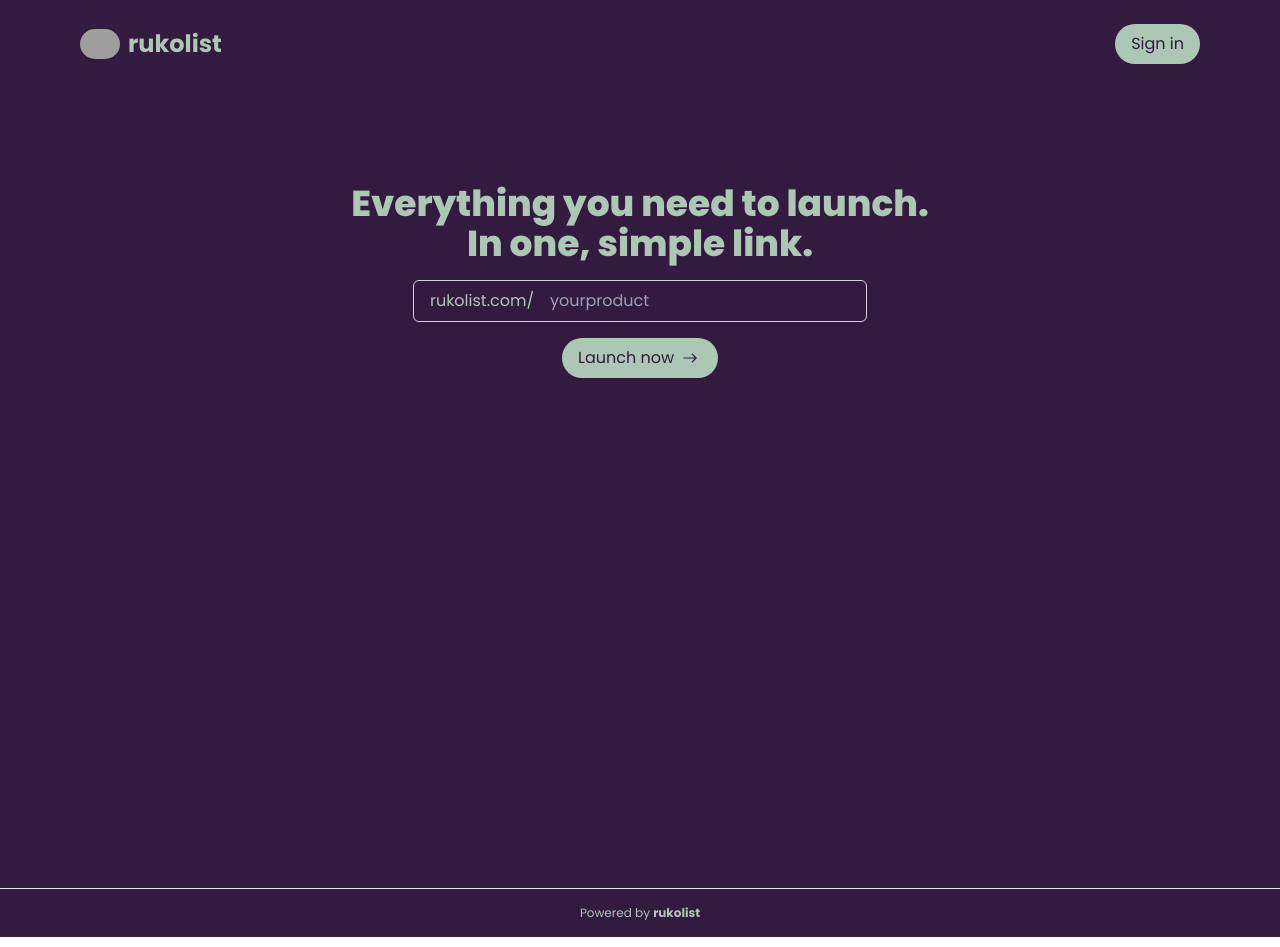
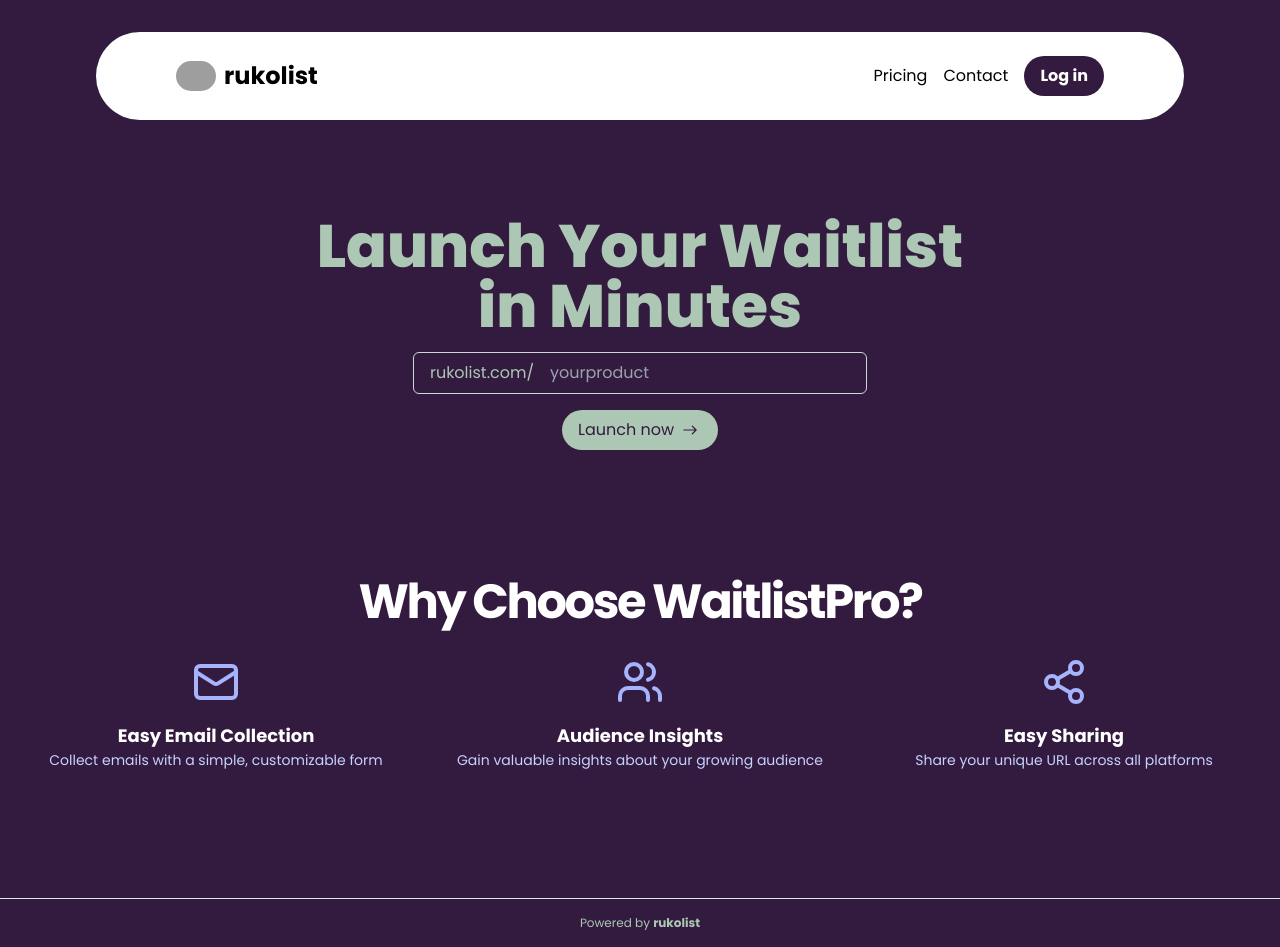
Before and after one commit to kirtanchandak/rukolist, a Next.js app: page / in a window 1280 px wide. Built offline with nearby package versions, Linux system fonts and the light colour scheme; no server answers; grey boxes are pictures that could not be loaded.

Commit message:
landing page change

```diff
--- a/app/(auth-pages)/sign-in/page.tsx
+++ b/app/(auth-pages)/sign-in/page.tsx
@@ -4,7 +4,6 @@ import { OAuthButtons } from "../oAuth-signin";
 export default function Login() {
   return (
     <>
-      <Navbar />
       <section className="bg-primary">
         <div className="flex flex-col items-center justify-center px-6 mx-auto h-screen">
           <div className="w-full bg-white rounded-lg shadow dark:border md:mt-0 sm:max-w-md xl:p-0 dark:bg-gray-800 dark:border-gray-700">
--- a/components/Navbar.tsx
+++ b/components/Navbar.tsx
@@ -5,7 +5,8 @@ import AuthButton from "./header-auth";
 export default function Navbar() {
   return (
     <>
-      <div className="flex items-center justify-between md:px-20 px-4 py-6 bg-primary">
+      <div className="py-8 md:px-24 px-4">
+        <div className="flex items-center justify-between md:px-20 px-4 md:py-6 py-3 bg-white rounded-full">
           <Link href="/" className="flex items-center gap-2">
             <Image
               className="rounded-full"
@@ -14,9 +15,16 @@ export default function Navbar() {
               src="https://play-lh.googleusercontent.com/O8mvDQlw4AwmGfUrh4lviZD_PwwhRHz2etA25F77SbXrm3qEHOt2826aNkKar4D0yw"
               alt="logo"
             />
-          <p className="text-2xl font-bold text-secondary">rukolist</p>
+            <p className="text-2xl font-bold">rukolist</p>
           </Link>
+          <div className="flex items-center gap-4">
+            <div className="md:flex gap-4 hidden">
+              <p>Pricing</p>
+              <p>Contact</p>
+            </div>
             <AuthButton />
+          </div>
+        </div>
       </div>
     </>
   );
--- a/components/header-auth.tsx
+++ b/components/header-auth.tsx
@@ -14,7 +14,7 @@ export default async function AuthButton() {
       <form action={signOutAction}>
         <Button
           type="submit"
-          className="py-2 px-4 bg-secondary text-primary rounded-full"
+          className="py-2 px-4 bg-primary text-primary rounded-full font-medium"
           variant={"outline"}
         >
           Sign out
@@ -25,9 +25,9 @@ export default async function AuthButton() {
     <div className="flex items-center gap-8 0">
       <Link
         href="/sign-in"
-        className="py-2 px-4 bg-secondary text-primary rounded-full"
+        className="py-2 px-4 bg-primary text-white rounded-full font-bold"
       >
-        Sign in
+        Log in
       </Link>
     </div>
   );
--- a/components/hero.tsx
+++ b/components/hero.tsx
@@ -1,15 +1,16 @@
 import { IoIosArrowRoundForward } from "react-icons/io";
 import Navbar from "./Navbar";
 import Footer from "./Footer";
+import { Mail, Users, Share2, Rocket } from "lucide-react";
 
 export default function Hero() {
   return (
     <>
       <div className=" bg-primary">
         <Navbar />
-        <div className="h-screen pt-24">
-          <h1 className="text-4xl font-extrabold text-center text-secondary">
-            Everything you need to launch. <br /> In one, simple link.
+        <div className="pt-16">
+          <h1 className="text-6xl font-extrabold text-center text-secondary">
+            Launch Your Waitlist <br /> in Minutes
           </h1>
           <form className="flex flex-col items-center space-y-4 mt-4">
             <div className="flex items-center border border-gray-300 rounded-md overflow-hidden">
@@ -28,6 +29,40 @@ export default function Hero() {
               Launch now <IoIosArrowRoundForward className="text-2xl" />
             </button>
           </form>
+          <section className="py-12 md:py-24 lg:py-32">
+            <div className="container px-4 md:px-6">
+              <h2 className="text-3xl font-bold tracking-tighter sm:text-4xl md:text-5xl text-center mb-8 text-white">
+                Why Choose WaitlistPro?
+              </h2>
+              <div className="grid gap-10 sm:grid-cols-2 md:grid-cols-3">
+                <div className="flex flex-col items-center text-center">
+                  <Mail className="h-12 w-12 mb-4 text-indigo-300" />
+                  <h3 className="text-lg font-bold text-white">
+                    Easy Email Collection
+                  </h3>
+                  <p className="text-sm text-indigo-200">
+                    Collect emails with a simple, customizable form
+                  </p>
+                </div>
+                <div className="flex flex-col items-center text-center">
+                  <Users className="h-12 w-12 mb-4 text-indigo-300" />
+                  <h3 className="text-lg font-bold text-white">
+                    Audience Insights
+                  </h3>
+                  <p className="text-sm text-indigo-200">
+                    Gain valuable insights about your growing audience
+                  </p>
+                </div>
+                <div className="flex flex-col items-center text-center">
+                  <Share2 className="h-12 w-12 mb-4 text-indigo-300" />
+                  <h3 className="text-lg font-bold text-white">Easy Sharing</h3>
+                  <p className="text-sm text-indigo-200">
+                    Share your unique URL across all platforms
+                  </p>
+                </div>
+              </div>
+            </div>
+          </section>
         </div>
         <Footer />
       </div>
--- a/package.json
+++ b/package.json
@@ -16,6 +16,7 @@
     "autoprefixer": "10.4.17",
     "class-variance-authority": "^0.7.0",
     "clsx": "^2.1.1",
+    "framer-motion": "^11.5.6",
     "geist": "^1.2.1",
     "lucide-react": "^0.436.0",
     "next": "latest",
```
Also changed, not shown: 1 other file (tests, documents, lock files or other folders). Lines whose indentation alone changed are shown as unchanged.
